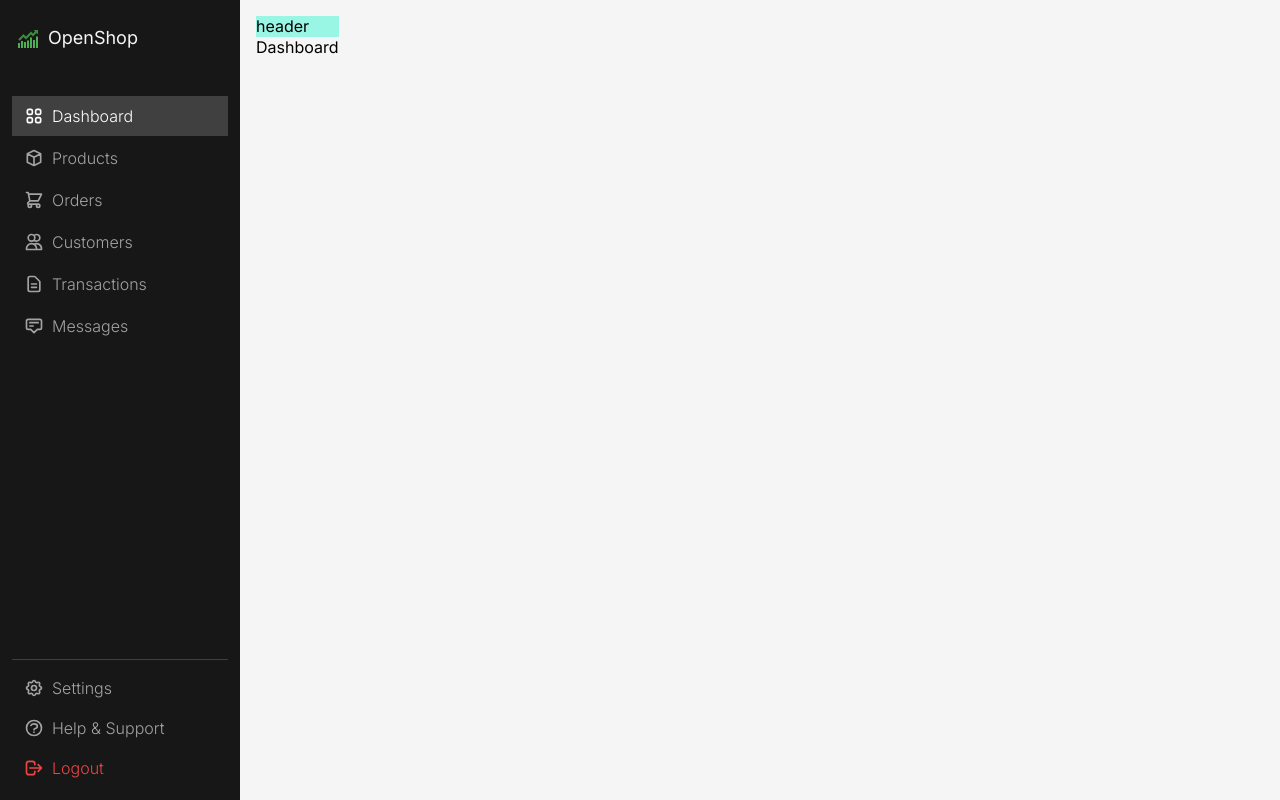
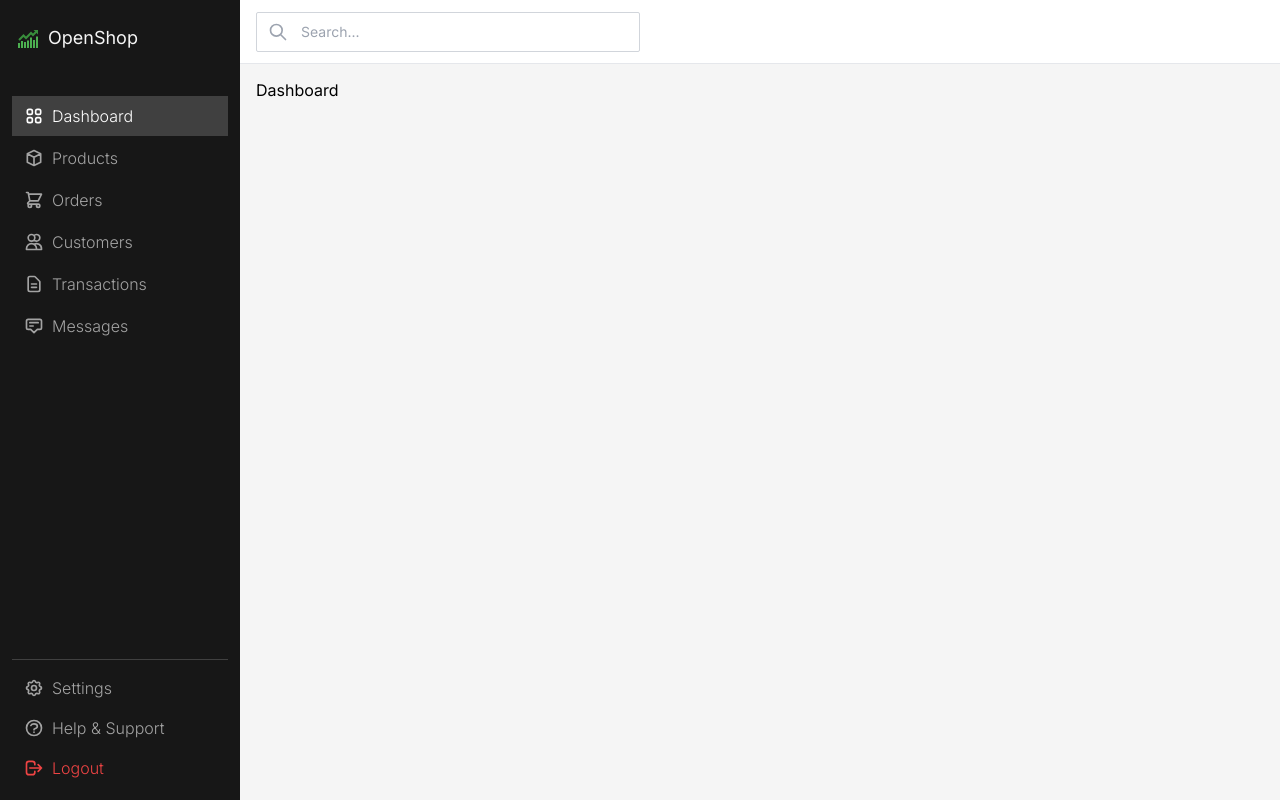
Before and after one commit to dinaerteneto/react_dashboard, a React (Vite) app: page / in a window 1280 px wide. Built offline with nearby package versions, Linux system fonts and the light colour scheme.

Commit message:
feat start header design

```diff
--- /dev/null
+++ b/src/components/shared/Header.tsx
@@ -0,0 +1,19 @@
+import { HiOutlineSearch } from 'react-icons/hi'
+
+function Header() {
+    return (
+        <div className="bg-white h-16 px-4 flex justify-between items-center border-b border-gray-200">
+            <div className="relative">
+                <HiOutlineSearch fontSize={20} className="absolute text-gray-400 top-1/2 -translate-y-1/2 left-3" />
+                <input
+                    type="text"
+                    placeholder="Search..."
+                    className="text-sm focus:outline-none active:outline-none h-10 w-[24rem] border border-gray-300 rounded-sm px-4 pl-11"
+                />
+            </div>
+            <div></div>
+        </div>
+    )
+}
+
+export default Header
--- a/src/components/shared/Layout.tsx
+++ b/src/components/shared/Layout.tsx
@@ -1,18 +1,17 @@
-import { Outlet } from "react-router-dom"
-import Sidebar from "./Sidebar"
+import { Outlet } from 'react-router-dom'
+import Sidebar from './Sidebar'
+import Header from './Header'
 
 function Layout() {
-
     return (
         <div className="flex flex-row bg-neutral-100 h-screen w-screen overflow-hidden">
             <Sidebar />
-      <div className="p-4">
-      <div className="bg-teal-200">header</div>
-        {<Outlet />}
+            <div className="flex-1">
+                <Header />
+                <div className="p-4">{<Outlet />}</div>
             </div>
         </div>
     )
-
 }
 
 export default Layout
```
Lines whose indentation alone changed are shown as unchanged.
